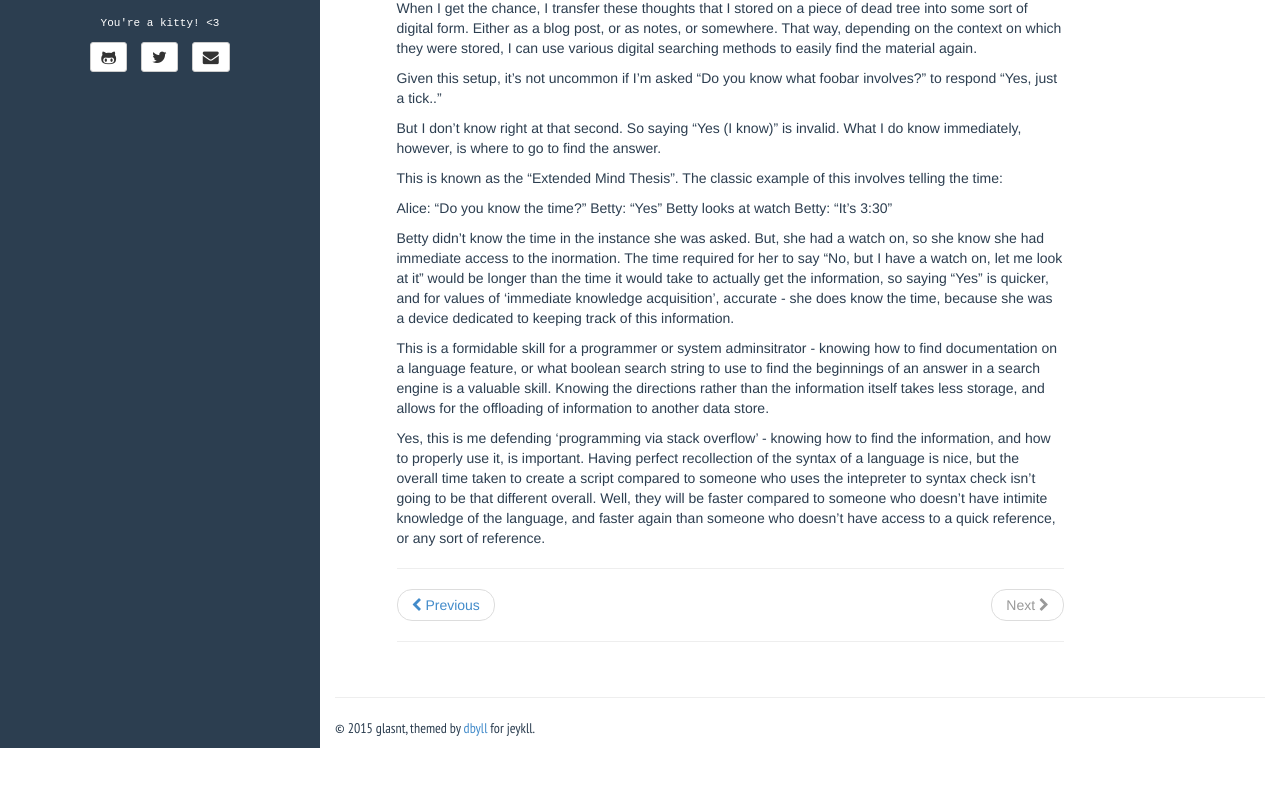
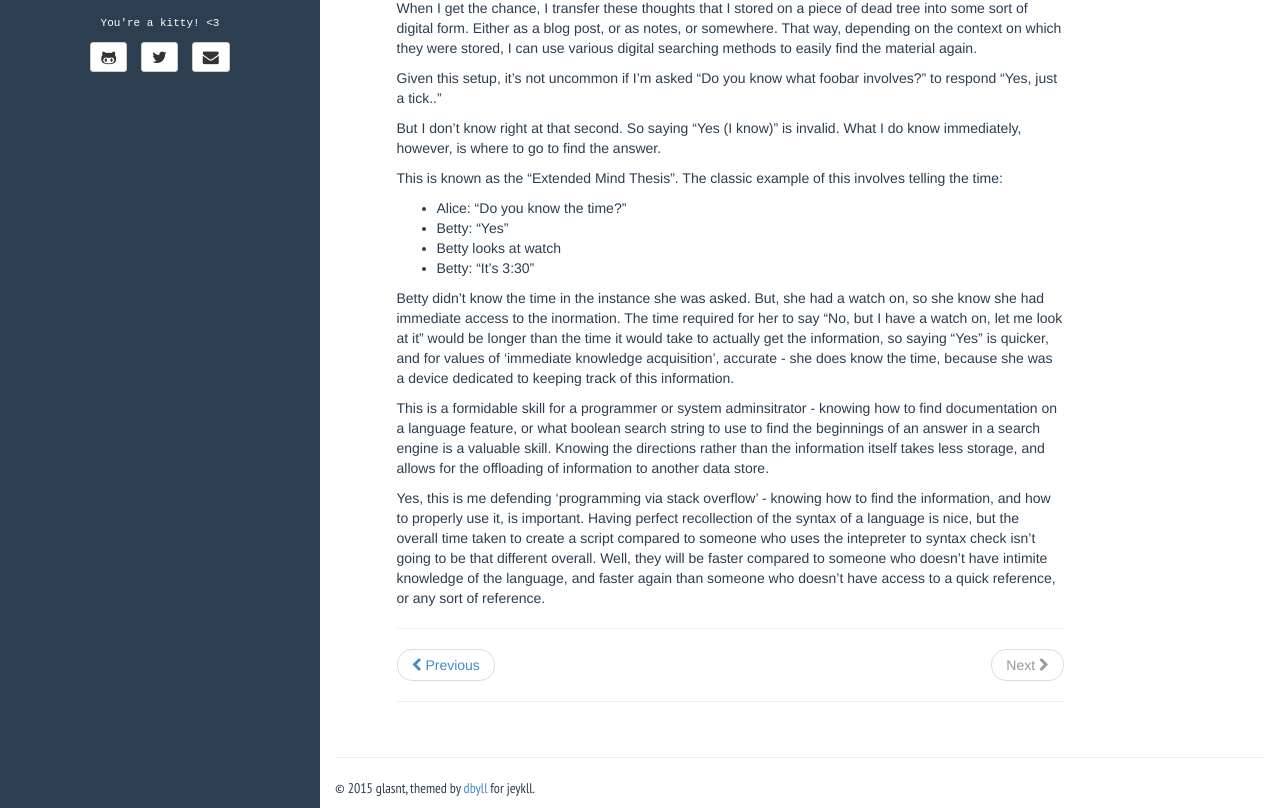
Before and after one commit to glasnt/blog, a Jekyll site: the page built from _posts/2015-09-21-on-the-extension-of-the-mind.md, in a window 1280 px wide and 1090 px high, cut to the strip 282-1090 px from the top of the window. Built offline with Jekyll 4.4.1, drawn with Linux system fonts in a browser that asks for light colours.

Commit message:
formatting

```diff
--- a/_posts/2015-09-21-on-the-extension-of-the-mind.md
+++ b/_posts/2015-09-21-on-the-extension-of-the-mind.md
@@ -15,10 +15,10 @@ But I don't know right at that second. So saying "Yes (I know)" is invalid. What
 
 This is known as the "Extended Mind Thesis". The classic example of this involves telling the time:
 
- Alice: "Do you know the time?"
- Betty: "Yes"
- Betty looks at watch
- Betty: "It's 3:30"
+ - Alice: "Do you know the time?"
+ - Betty: "Yes"
+ - Betty looks at watch
+ - Betty: "It's 3:30"
 
 Betty didn't know the time in the instance she was asked. But, she had a watch on, so she know she had immediate access to the inormation. The time required for her to say "No, but I have a watch on, let me look at it" would be longer than the time it would take to actually get the information, so saying "Yes" is quicker, and for values of 'immediate knowledge acquisition', accurate - she does know the time, because she was a device dedicated to keeping track of this information.
 
```
